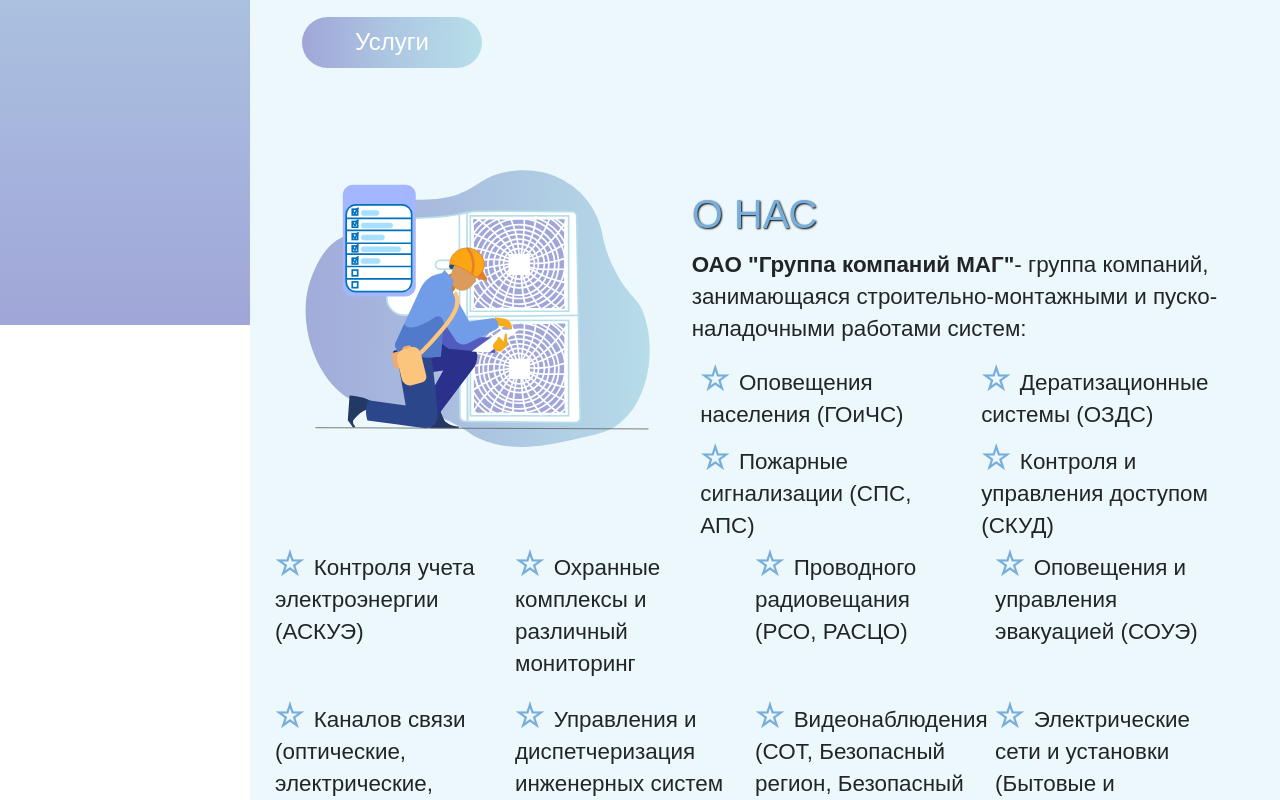
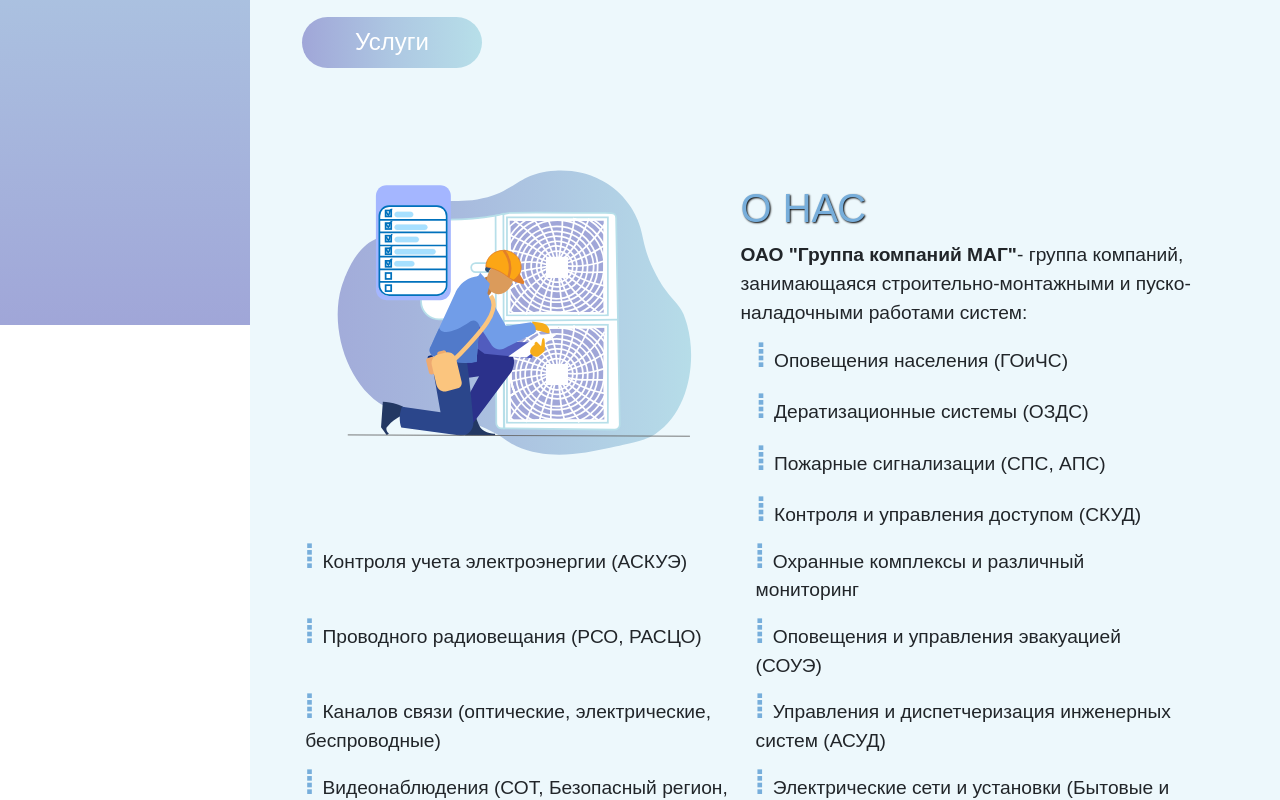
Before and after one commit to AnigalHub/GroupOfCompaniesMAG, a Vue app: page / in a window 1280 px wide. Shown: the part 475-1275 px from the top of the page. Built offline with nearby package versions, Linux system fonts and the light colour scheme.

Commit message:
изменение стилей по компоненту - О компании

```diff
--- a/src/components/About.vue
+++ b/src/components/About.vue
@@ -2,13 +2,11 @@
     <div id="About">
         <b-container>
             <b-row>
-                <b-col cols="5">
+                <b-col cols="6">
                     <component :is="svg"/>
                 </b-col>
                 <b-col>
-                    <h2>
-                        О нас
-                    </h2>
+                    <h2>О нас</h2>
                     <p>
                         <b>ОАО "Группа компаний МАГ"</b>- группа компаний, занимающаяся строительно-монтажными и пуско-наладочными работами систем:
                     </p>
@@ -39,7 +37,7 @@
                     {text:"Оповещения населения (ГОиЧС)",},
                     {text:"Дератизационные системы (ОЗДС) ",},
                     {text:"Пожарные сигнализации (СПС, АПС)",},
-                    { text:"Контроля и управления доступом (СКУД)",},
+                    {text:"Контроля и управления доступом (СКУД)",},
                 ],
                 SecondList:[
                     {text:"Контроля учета электроэнергии (АСКУЭ)",},
@@ -64,41 +62,41 @@
     #About{
         h2{
             margin-top: 5%;
+            margin-left: -8%;
         }
-        padding: 4% 0 4%;
+        padding: 4% 3% 4%;
         .ul {
             padding:0;
             list-style: none;
+            margin-bottom: .8rem !important;
+            font-size: 1.2rem;
         }
         .ul li:before {
             padding-right:10px;
             font-size: 2rem;
             font-weight: bold;
             color: #77AEDB;
-            content: "\2606";
+            content: "\2999";
             transition-duration: 0.5s;
         }
-        .ul li:hover:before {
-            color: #337AB7;
-            content: "\2605";
+        .col .flex-container{
+            margin-left: -6%;
         }
         .col .flex-container > ul{
-            width: 46%;
+            width: 100%;
             margin: 1% 1.5% 1%;
         }
         .flex-container > ul {
-            width: 22%;
+            width: 46%;
             margin: 0 1% 2%;
         }
         p{
-            margin: 2% 0;
-        }
-        p,li,.text{
-            font-size: 1.4rem;
-            line-height: 2rem;
+            margin-top: 2%;
+            margin-bottom: 2%;
+            margin-left: -8%;
         }
         svg{
-            width: 105%;
+            width: 95%;
             margin-bottom: 3%;
         }
     }
```
